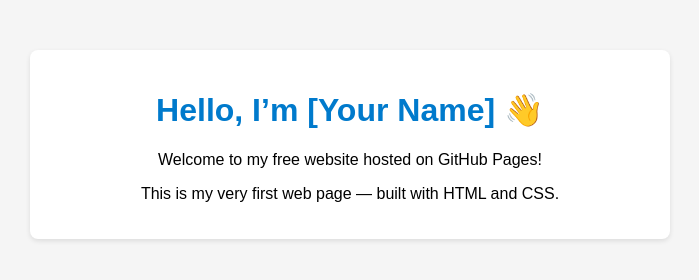
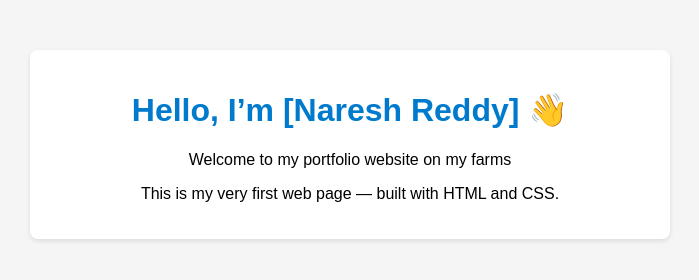
Before and after one commit to Chintu987-newwebsite/reddyfarms.github.io, a plain HTML site: page index.html in a window 1280 px wide. Shown: the whole page, without its empty margins (290-989 px from the left). Drawn offline with Linux system fonts and the light colour scheme.

Commit message:
Update index.html

```diff
--- a/index.html
+++ b/index.html
@@ -25,8 +25,8 @@
 </head>
 <body>
   <div class="card">
-    <h1>Hello, I’m [Your Name] 👋</h1>
-    <p>Welcome to my free website hosted on GitHub Pages!</p>
+    <h1>Hello, I’m [Naresh Reddy] 👋</h1>
+    <p>Welcome to my portfolio website on my farms</p>
     <p>This is my very first web page — built with HTML and CSS.</p>
   </div>
 </body>
```
